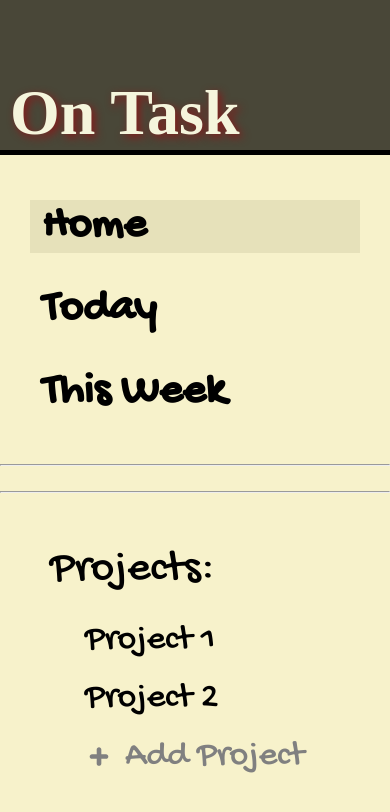
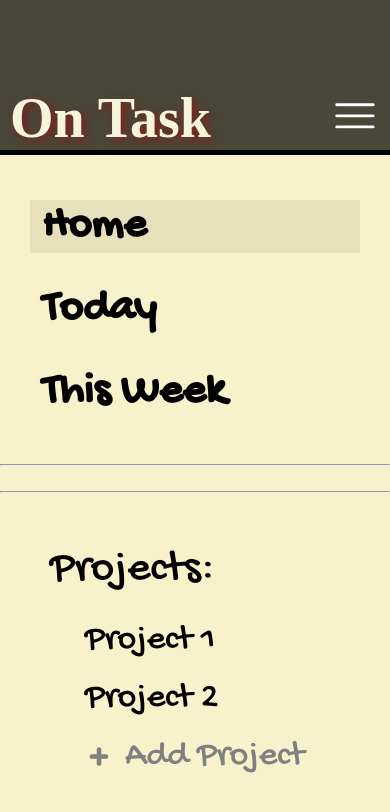
Before and after one commit to JPAK36/todo-list, a website built with webpack: page dist/index.html in a window 390 px wide. Shown: the top 812 px of the page. Built offline with nearby package versions, Linux system fonts and the light colour scheme.

Commit message:
Add sidebar button for mobile devices

```diff
--- a/src/index.js
+++ b/src/index.js
@@ -1,11 +1,20 @@
 // Sidebar Module
-const sidebar = ( () => {
+const sidebarController = (() => {
+
+    const mobileToggleBtn = document.getElementById('bars-icon-mobile');
+    if (screen.width <= 1024 && mobileToggleBtn.classList.contains('hidden')) {
+        mobileToggleBtn.classList.toggle('hidden');
+    }
+
+    const sidebar = document.getElementById('sidebar');
 
     const toggleSidebar = () => {
-        const sidebar = document.getElementById('sidebar');
         sidebar.classList.toggle('toggle-sidebar');
+        if (screen.width <= 1024) mobileToggleBtn.classList.toggle('hidden');
     }
 
-    const toggleBtn = document.getElementById('bars-icon');
-    toggleBtn.addEventListener('click', toggleSidebar);
+    const toggleBtn = document.querySelectorAll('.bars-icon');
+    toggleBtn.forEach(button => {
+        button.addEventListener('click', toggleSidebar);
+    });
 })();
```
Also changed, not shown: dist/index.html, dist/main.js, dist/style.css.
